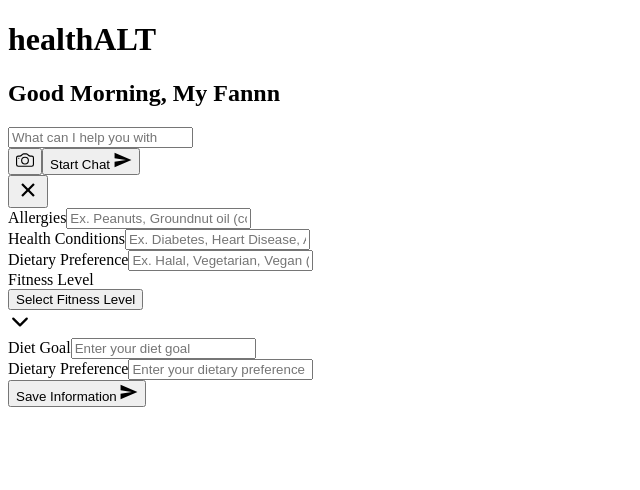
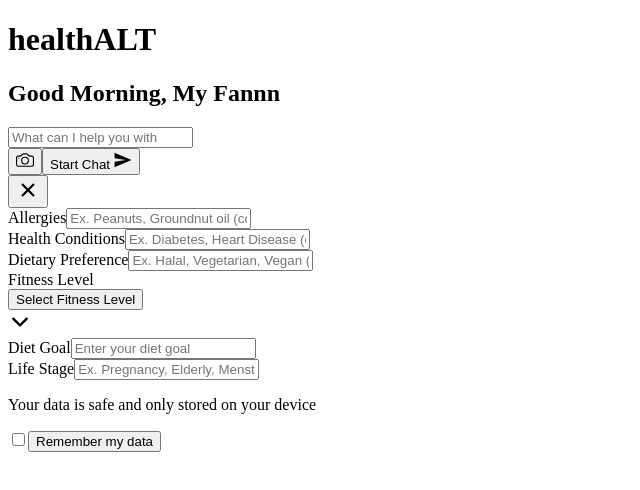
Before and after one commit to Basit-Balogun10/health-alt, a React (Vite) app: page / in a window 1280 px wide. Shown: the top 490 px of the page, without its empty margins (0-640 px from the left). Built offline with nearby package versions, Linux system fonts and the light colour scheme; a web font is replaced by a local one.

Commit message:
feat: add toastify and replace submit button with checkbox

```diff
--- a/src/App.tsx
+++ b/src/App.tsx
@@ -1,5 +1,6 @@
 import React, { useEffect, useState } from 'react'
 import { BrowserRouter as Router, Route, Routes } from 'react-router-dom'
+import { ToastContainer } from 'react-toastify'
 import Home from './pages/Home'
 import Analysis from './pages/Analysis'
 
@@ -8,6 +9,7 @@ import 'aos/dist/aos.css'
 
 function App() {
   return (
+    <>
       <Router>
         <div className="h-screen bg-gray-100 px-7 pt-4 font-rubik text-[0.9rem] leading-[1.35rem] text-gray-900 dark:bg-gray-900 dark:text-gray-200">
           <Routes>
@@ -26,6 +28,7 @@ function App() {
           </Routes>
         </div>
       </Router>
+    </>
   )
 }
 
--- a/src/pages/Home.tsx
+++ b/src/pages/Home.tsx
@@ -6,13 +6,14 @@ import { capitalizeString } from 'utils'
 
 const HomePage = () => {
   const [sideMenuIsVisible, setSideMenuIsVisible] = useState(true)
+  const [rememberData, setRememberData] = useState(false)
   const [fitnessLevelDropdownOpen, setFitnessLevelDropdownOpen] =
     useState(false)
   const [formData, setFormData] = useState({
-    allergies: [],
+    allergies: '',
     dietGoal: '',
     dietaryPreference: '',
-    healthConditions: [],
+    healthConditions: '',
     fitnessLevel: '',
     lifeStage: ''
   })
@@ -20,9 +21,19 @@ const HomePage = () => {
   useEffect(() => {
     const storedFormData = localStorage.getItem('formData')
     if (storedFormData) {
+      console.log('Data: ', JSON.parse(storedFormData))
       setFormData(JSON.parse(storedFormData))
     }
   }, [])
+
+  const handleRememberDataChange = () => {
+    setRememberData(!rememberData)
+
+    // Using the fact that setState actions are asynchronous (so remeberData won't be updated yet, hence using !rememberData)
+    if (!rememberData) {
+      localStorage.setItem('formData', JSON.stringify(formData))
+    }
+  }
 
   const handleFitnessLevelChange = (level) => {
     setFormData({ ...formData, fitnessLevel: level })
@@ -51,12 +62,6 @@ const HomePage = () => {
     }
   }
 
-  const handleSubmit = (e) => {
-    e.preventDefault()
-    localStorage.setItem('formData', JSON.stringify(formData))
-    // You can perform any additional actions with the form data here
-  }
-
   return (
     <div className="relative overflow-hidden">
       <div
@@ -65,18 +70,19 @@ const HomePage = () => {
         } flex-col items-center justify-center`}
       >
         {/* A. Topmost section */}
-        <div className="mb-12 flex items-center justify-between px-4 py-2">
+        <div className="mb-12 flex items-center justify-between px-4 ">
           {/* Logo */}
           <div className="flex-1 text-center">
             <h1 className="font-[cursive] text-4xl font-medium tracking-wider">
-              healthALT
+              <span>health</span>
+              <span className="text-teal-500">ALT</span>
             </h1>
           </div>
           {!sideMenuIsVisible && (
             <div className="flex items-center space-x-4">
               <button
                 onClick={() => setSideMenuIsVisible(true)}
-                className="rounded-full p-2 transition-colors hover:bg-gray-800 dark:hover:bg-gray-600"
+                className="rounded-full p-2 transition-colors ease-in-out hover:bg-gray-800 dark:bg-teal-700 dark:hover:bg-teal-600"
               >
                 <IoIosOptions size={24} />
               </button>
@@ -99,10 +105,10 @@ const HomePage = () => {
             <input
               type="text"
               placeholder="What can I help you with"
-              className="w-full rounded-2xl border border-gray-300 py-4 pl-6 pr-24 outline-none focus:outline-none focus:ring-2 dark:hover:border-teal-500 transition-colors ease-in-out focus:ring-teal-700 dark:border-teal-700 dark:bg-gray-800"
+              className="w-full rounded-2xl border border-gray-300 py-4 pl-6 pr-24 outline-none transition-colors ease-in-out focus:outline-none focus:ring-2 focus:ring-teal-700 dark:border-teal-700 dark:bg-gray-800 dark:hover:border-teal-500"
             />
             <div className="absolute right-4 top-1/2 flex -translate-y-1/2 space-x-2">
-              <button className="rounded-lg bg-red-600 px-3 py-2 dark:bg-gray-900">
+              <button className="rounded-lg px-3 py-2 dark:bg-gray-900">
                 <BsCamera size={18} />
               </button>
               <button className="flex items-center rounded-lg bg-teal-700 px-3 py-2 dark:bg-teal-700">
@@ -119,7 +125,7 @@ const HomePage = () => {
           sideMenuIsVisible ? 'translate-x-0' : 'translate-x-full'
         }`}
       >
-        <div className="mt-4 flex justify-end">
+        <div className="mt-2 flex justify-end">
           <button
             onClick={() => setSideMenuIsVisible(false)}
             className="rounded-full p-2 transition-colors dark:hover:bg-gray-800"
@@ -131,7 +137,7 @@ const HomePage = () => {
           {/* <h2 className="mb-4 text-center text-2xl font-medium">
             Health Information
           </h2> */}
-          <form onSubmit={handleSubmit}>
+          <form>
             <div className="mb-4">
               <label htmlFor="allergies" className="mb-2 block">
                 Allergies
@@ -141,7 +147,7 @@ const HomePage = () => {
                 name="allergies"
                 value={formData.allergies}
                 placeholder="Ex. Peanuts, Groundnut oil (comma-separated)"
-                className="w-full rounded-lg border px-4 py-2 outline-none focus:ring-2 dark:hover:border-teal-500 transition-colors ease-in-out focus:ring-teal-700 dark:border-teal-700 dark:bg-gray-900"
+                className="w-full rounded-lg border px-4 py-2 outline-none transition-colors ease-in-out focus:ring-2 focus:ring-teal-700 dark:border-teal-700 dark:bg-gray-900 dark:hover:border-teal-500"
                 onChange={handleFormChange}
               />
             </div>
@@ -152,10 +158,10 @@ const HomePage = () => {
               </label>
               <input
                 type="text"
-                name="allergies"
+                name="healthConditions"
                 value={formData.healthConditions}
-                placeholder="Ex. Diabetes, Heart Disease, Anaemia (comma-separated)"
-                className="w-full rounded-lg border px-4 py-2 outline-none focus:ring-2 dark:hover:border-teal-500 transition-colors ease-in-out focus:ring-teal-700 dark:border-teal-700 dark:bg-gray-900"
+                placeholder="Ex. Diabetes, Heart Disease (comma-separated)"
+                className="w-full rounded-lg border px-4 py-2 outline-none transition-colors ease-in-out focus:ring-2 focus:ring-teal-700 dark:border-teal-700 dark:bg-gray-900 dark:hover:border-teal-500"
                 onChange={handleFormChange}
               />
             </div>
@@ -166,10 +172,10 @@ const HomePage = () => {
               </label>
               <input
                 type="text"
-                name="allergies"
+                name="dietaryPreference"
                 value={formData.dietaryPreference}
                 placeholder="Ex. Halal, Vegetarian, Vegan (comma-separated)"
-                className="w-full rounded-lg border px-4 py-2 outline-none focus:ring-2 dark:hover:border-teal-500 transition-colors ease-in-out focus:ring-teal-700 dark:border-teal-700 dark:bg-gray-900"
+                className="w-full rounded-lg border px-4 py-2 outline-none transition-colors ease-in-out focus:ring-2 focus:ring-teal-700 dark:border-teal-700 dark:bg-gray-900 dark:hover:border-teal-500"
                 onChange={handleFormChange}
               />
             </div>
@@ -180,7 +186,7 @@ const HomePage = () => {
               </label>
               <div className="relative">
                 <button
-                  className={`w-full rounded-md border px-4 py-2 text-left dark:hover:border-teal-500 transition-colors ease-in-out focus:ring-2 focus:ring-teal-700 dark:border-teal-700 dark:bg-gray-900 ${
+                  className={`w-full rounded-md border px-4 py-2 text-left transition-colors ease-in-out focus:ring-2 focus:ring-teal-700 dark:border-teal-700 dark:bg-gray-900 dark:hover:border-teal-500 ${
                     !formData.fitnessLevel ? 'text-gray-300/80' : ''
                   }`}
                   onClick={() => {
@@ -233,32 +239,62 @@ const HomePage = () => {
                 name="dietGoal"
                 value={formData.dietGoal}
                 placeholder="Enter your diet goal"
-                className="w-full rounded-lg border px-4 py-2 outline-none focus:ring-2 dark:hover:border-teal-500 transition-colors ease-in-out focus:ring-teal-700 dark:border-teal-700 dark:bg-gray-900"
+                className="w-full rounded-lg border px-4 py-2 outline-none transition-colors ease-in-out focus:ring-2 focus:ring-teal-700 dark:border-teal-700 dark:bg-gray-900 dark:hover:border-teal-500"
                 onChange={handleFormChange}
               />
             </div>
             <div className="mb-4">
-              <label htmlFor="dietaryPreference" className="mb-2 block">
-                Dietary Preference
+              <label htmlFor="lifeStage" className="mb-2 block">
+                Life Stage
               </label>
               <input
                 type="text"
-                name="dietaryPreference"
-                value={formData.dietaryPreference}
-                placeholder="Enter your dietary preference"
-                className="w-full rounded-lg border px-4 py-2 outline-none focus:ring-2 dark:hover:border-teal-500 transition-colors ease-in-out focus:ring-teal-700 dark:border-teal-700 dark:bg-gray-900"
+                name="lifeStage"
+                value={formData.lifeStage}
+                placeholder="Ex. Pregnancy, Elderly, Menstrual Period, Nursing"
+                className="w-full rounded-lg border px-4 py-2 outline-none transition-colors ease-in-out focus:ring-2 focus:ring-teal-700 dark:border-teal-700 dark:bg-gray-900 dark:hover:border-teal-500"
                 onChange={handleFormChange}
               />
             </div>
 
-            {/* Add similar input fields for healthConditions and lifeStage */}
-            <div className="mt-6 flex justify-center">
-              <button
-                type="submit"
-                className="flex items-center rounded-md border border-teal-700 bg-teal-700 px-4 py-2 text-white "
-              >
-                Save Information <IoSendSharp size={18} className="ml-3" />
-              </button>
+            <div className="m space-y-1">
+              <p className="text-center text-xs text-gray-300/80">
+                Your data is safe and only stored on your device
+              </p>
+              <div className="flex items-center justify-center">
+                <input
+                  type="checkbox"
+                  id="rememberData"
+                  name="rememberData"
+                  checked={rememberData}
+                  onChange={handleRememberDataChange}
+                  className="sr-only mr-2" // Hide the default checkbox
+                />
+                <label
+                  htmlFor="rememberData"
+                  className={`relative mr-2 size-4 cursor-pointer rounded-[0.18rem] border border-teal-700 ${
+                    rememberData ? 'bg-teal-700' : 'bg-transparent'
+                  }`}
+                >
+                  {rememberData && (
+                    <svg
+                      className="absolute left-1/2 top-1/2 w-4 -translate-x-1/2 -translate-y-1/2 text-white"
+                      viewBox="0 0 24 24"
+                    >
+                      <path
+                        fill="currentColor"
+                        d="M9 16.2l-4.6-4.6 1.4-1.4 3.2 3.2 7.2-7.2 1.4 1.4-8.6 8.6z"
+                      />
+                    </svg>
+                  )}
+                </label>
+                <button
+                  onClick={handleRememberDataChange}
+                  className="text-teal-500"
+                >
+                  Remember my data
+                </button>
+              </div>
             </div>
           </form>
         </div>
```
Lines whose indentation alone changed are shown as unchanged.
